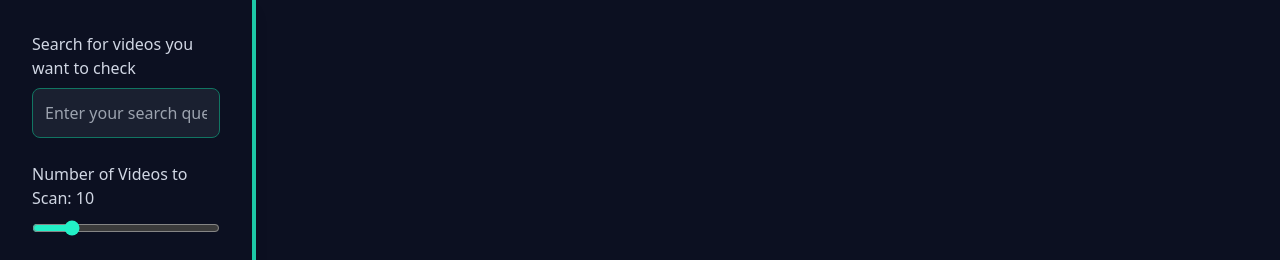
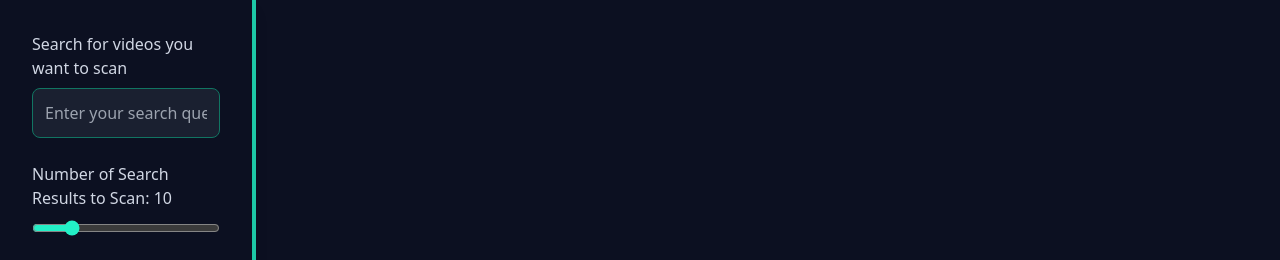
Before and after one commit to jackfrancisdalton/ClipSearchInvestigator, a React (Create React App) app in the folder frontend/: page / in a window 1280 px wide. Shown: the top 260 px of the page. Built offline with nearby package versions, Linux system fonts and the light colour scheme; the HTML template or start-up script is replaced by a standard one.

Commit message:
clean up: code clean up and corrected css grid snap points

```diff
--- a/frontend/src/App.tsx
+++ b/frontend/src/App.tsx
@@ -46,7 +46,6 @@ function App() {
       });
 
       setResults(result);
-
     } catch (error: Error | any) {
       setError(error.message);
       setResults([]);
@@ -78,7 +77,7 @@ function App() {
         {loading && <LoadingSpinner />}
 
         {!loading && results.length > 0 && (
-          <div className="grid gap-6 sm:grid-cols-1 md:grid-cols-2 lg:grid-cols-3">
+          <div className="grid gap-6 md:grid-cols-1 lg:grid-cols-2 xl:grid-cols-3">
             {results.map((result, index) => (
               <SearchResult key={index} result={result} />
             ))}
--- a/frontend/src/components/SearchBox.tsx
+++ b/frontend/src/components/SearchBox.tsx
@@ -22,7 +22,7 @@ function SearchBox({
     <form onSubmit={handleSubmit} className="max-w-4xl mx-auto p-2 rounded-lg">
       {/* Search Query */}
       <div className="mb-6">
-        <label className="block mb-2 text-l text-white-100 font-medium">Search for videos you want to check</label>
+        <label className="block mb-2 text-l text-white-100 font-medium">Search for videos you want to scan</label>
         <input
           type="text"
           className="w-full p-3 bg-white-700 text-white-100 rounded-lg border border-primary-800 focus:ring-2 focus:ring-primary-500 focus:outline-none"
@@ -35,7 +35,7 @@ function SearchBox({
       {/* Slider for Number of Videos */}
       <div className="mb-6">
         <label className="block mb-2 text-l font-medium text-white-100">
-          Number of Videos to Scan: {searchState.numVideos}
+          Number of Search Results to Scan: {searchState.numVideos}
         </label>
         <input
           type="range"
```
Also changed, not shown: 1 other file (tests, documents, lock files or other folders).
